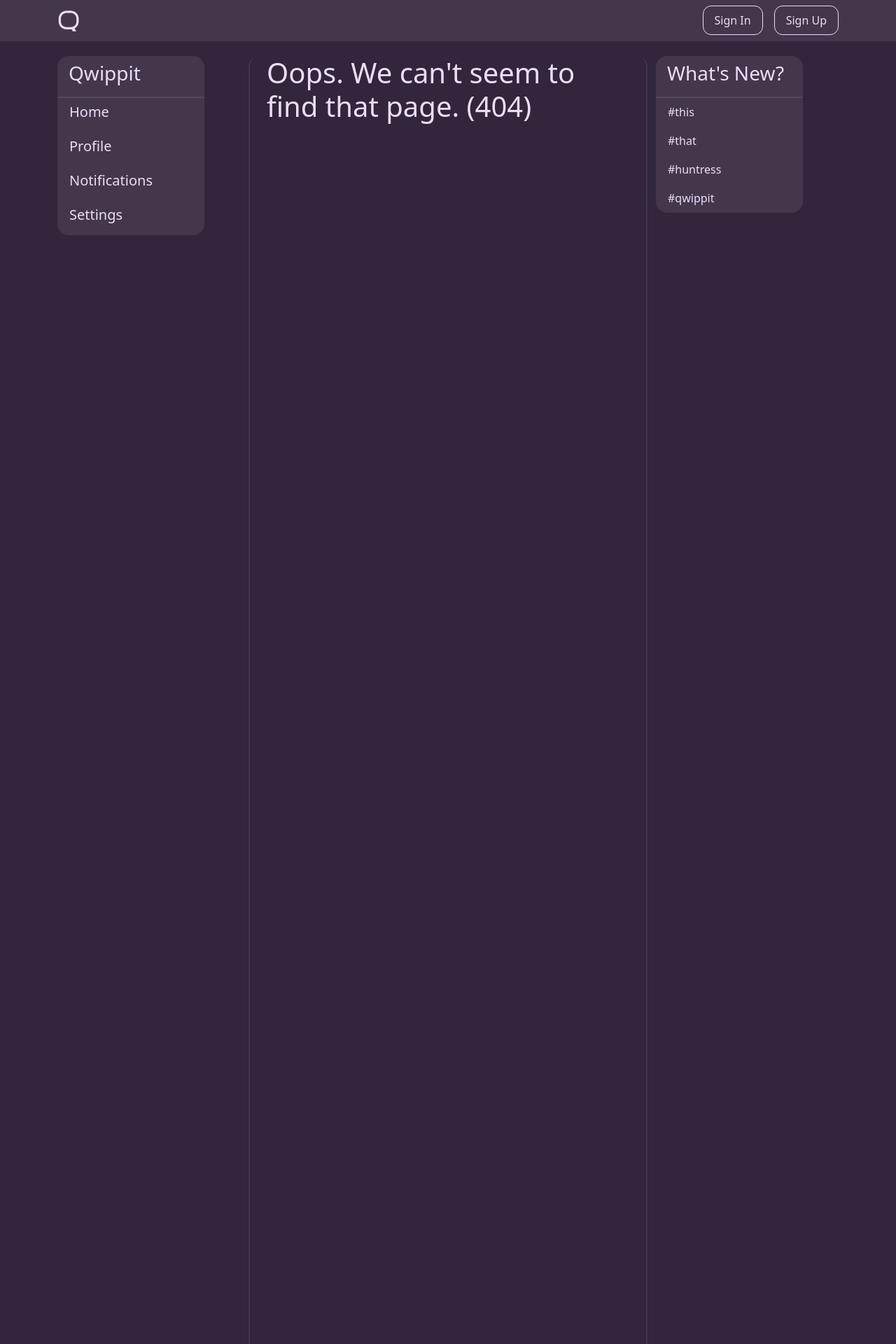
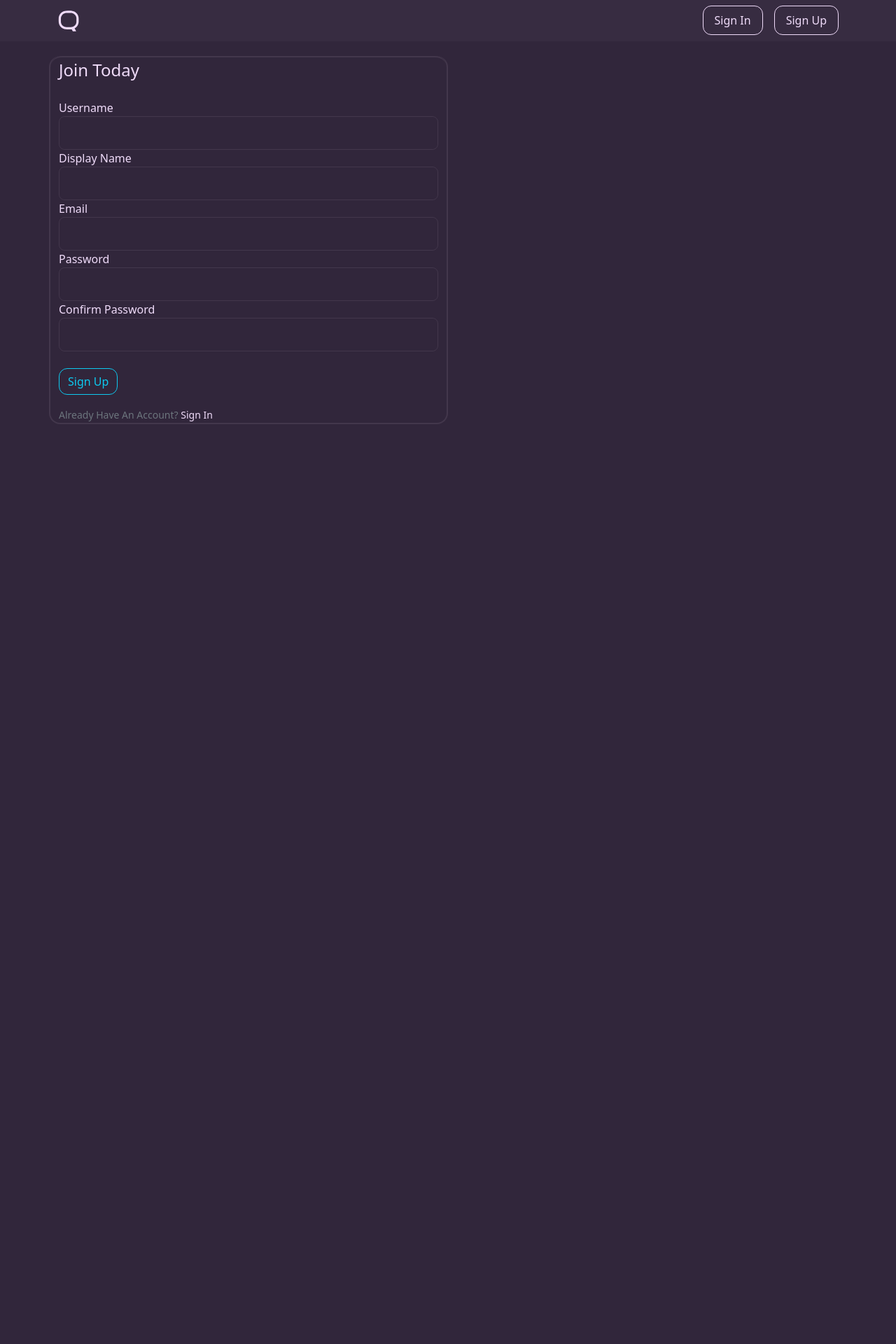
Before and after one commit to flynnsol/Qwippit, a Flask app: page /u/signup in a window 1280 px wide. Shown: the top 1920 px of the page at 70% size. After the commit the page ends 606 px from the top, so only its background shows below. Run offline with Flask 2, Linux system fonts and the light colour scheme; some libraries are stand-ins or nearby versions.

Commit message:
signin signup added

```diff
--- a/qwippit/__init__.py
+++ b/qwippit/__init__.py
@@ -4,6 +4,7 @@ from flask_bcrypt import Bcrypt
 from flask_login import LoginManager
 from flask_mail import Mail
 from qwippit.config import Config
+from flask_mobility import Mobility
 
 db = SQLAlchemy()
 bcrypt = Bcrypt()
@@ -29,4 +30,6 @@ def create_app(config_class=Config):
     app.register_blueprint(main)
     app.register_blueprint(errors)
 
+    Mobility(app)
+
     return app
--- a/qwippit/models.py
+++ b/qwippit/models.py
@@ -12,7 +12,8 @@ def load_user(user_id):
 
 class User(db.Model, UserMixin):
     id = db.Column(db.Integer, primary_key=True)
-    username = db.Column(db.String(20), unique=True, nullable=False)
+    username = db.Column(db.String(16), unique=True, nullable=False)
+    displayname = db.Column(db.String(20), nullable=False)
     email = db.Column(db.String(120), unique=True, nullable=False)
     image_file = db.Column(db.String(20), nullable=False, default='default.png')
     password = db.Column(db.String(60), nullable=False)
--- a/qwippit/static/main.css
+++ b/qwippit/static/main.css
@@ -13,7 +13,7 @@ a {
 }
 
 .bg-main-highlight {
-    background: #43374C;
+    background: #372C41;
 }
 
 .main-font {
@@ -53,8 +53,12 @@ a {
     border-top-left-radius: 1rem;
     border-left: 0.15rem solid;
     border-right: 0.15rem solid;
+
+    border-bottom-right-radius: 1rem;
+    border-bottom-left-radius: 1rem;
+    border-bottom: 0.15rem solid;
+
     border-color: #43374C;
-    min-height: 5557px;
 }
 
 .center-content-top {
@@ -76,7 +80,7 @@ a {
 }
 
 .feed-option:hover {
-    background-color: #43374C;
+    background-color: #372C41;
     color: #EFDBF9;
 }
 
@@ -94,48 +98,7 @@ a {
     border-top-left-radius: 1rem;
 }
 
-
-/* Side Content Lists */
-
-.list-group-item {
-    background-color: #43374C;
-    transition: background-color 0.25s ease;
-    cursor: pointer;
-}
-
-.list-group-item:first-child {
-    cursor: auto;
-    border: none;
-    border-bottom: 0.15rem solid;
-    border-color: #54485D;
-}
-
-.list-group-item:first-child:hover {
-    background-color: #43374C;
-}
-
-.list-group-item:hover {
-    background-color: #54485D;
-}
-
-.list-group-item:last-child {
-    border-bottom-right-radius: 1rem;
-}
-
-.list-group {
-    border-bottom-right-radius: none;
-    --bs-list-group-border-radius: 1rem;
-    --bs-list-group-border-color: transparent;
-}
-
-/* btn */
-
-.btn {
-    --bs-btn-border-radius: 0.75rem;
-}
-
 /* Qwipp/Qwill */
-
 
 .author-link {
     text-decoration: none;
@@ -160,6 +123,102 @@ a {
 .article-metadata {
   padding-bottom: 1px;
   margin-bottom: 4px;
+}
+
+.content-section {
+    cursor: pointer;
+    padding-top: 3rem;
+    padding-bottom: 3rem;
+    border-bottom: 0.15rem solid;
+    border-color: #43374C;
+    background-color: #31263B;
+    transition: background-color 0.25s ease;
+}
+
+.content-section:hover {
+    background-color: #372C41;
+}
+
+.content-section:last-child {
+    border-bottom: none;
+    border-bottom-right-radius: 1rem;
+    border-bottom-left-radius: 1rem;
+}
+
+.border-highlight {
+    --bs-border-color: #54485D;
+}
+
+
+/* Side Content Lists */
+
+.list-group-item {
+    background-color: #372C41;
+    transition: background-color 0.25s ease;
+    cursor: pointer;
+}
+
+.list-group-item:first-child {
+    cursor: auto;
+    border: none;
+    border-bottom: 0.15rem solid;
+    border-color: #43374C;
+}
+
+.list-group-item:first-child:hover {
+    background-color: #372C41;
+}
+
+.list-group-item:hover {
+    background-color: #43374C;
+}
+
+.list-group-item:last-child {
+    border-bottom-right-radius: 1rem;
+}
+
+.list-group {
+    border-bottom-right-radius: none;
+    --bs-list-group-border-radius: 1rem;
+    --bs-list-group-border-color: transparent;
+}
+
+/* btn */
+
+.btn {
+    --bs-btn-border-radius: 0.75rem;
+}
+
+/* Sign In/ Sign Up */
+
+.sign-info-section {
+    border-top-right-radius: 1rem;
+    border-top-left-radius: 1rem;
+    border-top: 0.15rem solid;
+    border-color: #43374C;
+}
+
+input:-webkit-autofill {
+    -webkit-box-shadow:0 0 0 50px #31263B inset;
+    -webkit-text-fill-color: #EFDBF9;
+}
+
+input:-webkit-autofill:focus {
+    -webkit-box-shadow:0 0 0 50px #31263B inset;
+    -webkit-text-fill-color: #EFDBF9;
+}
+
+.form-control {
+    background-color: #31263B;
+    border-color: #43374C;
+    color: #EFDBF9;
+}
+
+.form-control:focus {
+    background-color: #372C41;
+    border-color: #54485D;
+    color: #EFDBF9;
+    box-shadow: 0 0 0 0.25rem rgb(67 55 76 / 25%);
 }
 
 
@@ -249,7 +308,7 @@ button.bg-primary:focus {
 }
 
 .btn-outline-primary:focus, .btn-outline-primary.focus {
-    box-shadow: 0 0 0 0.2rem rgba(239, 219, 249, 0.5);
+    box-shadow: 0 0 0 0.2rem rgba(67 55 76, 0.5);
 }
 
 .btn-outline-primary.disabled, .btn-outline-primary:disabled {
--- a/qwippit/templates/main/layout.html
+++ b/qwippit/templates/main/layout.html
@@ -44,17 +44,19 @@
         </header>
         <main role="main" class="container">
             <div class="row">
+                {% if request.MOBILE == False %}
                     <div class="col-md-3">
                         <div class="position-fixed" style="width: 16.4%">
                             <ul class="list-group">
                                 <li class="list-group-item bg-main main-font-nh"><h3>Qwippit</h3></li>
-                            <li onclick="location.href='{{ url_for('main.home') }}'" class="list-group-item bg-main main-font-nh"><h5>Home</h5></li>
-                            <li onclick="location.href='{{ url_for('main.home') }}'" class="list-group-item bg-main main-font-nh"><h5>Profile</h5></li>
-                            <li onclick="location.href='{{ url_for('main.home') }}'" class="list-group-item bg-main main-font-nh"><h5>Notifications</h5></li>
-                            <li onclick="location.href='{{ url_for('main.home') }}'" class="list-group-item lgl-last bg-main main-font-nh"><h5>Settings</h5></li>
+                                <li onclick="location.href='{{ url_for('main.home') }}'" class="list-group-item bg-main main-font-nh"><h6>Home</h6></li>
+                                <li onclick="location.href='{{ url_for('main.home') }}'" class="list-group-item bg-main main-font-nh"><h6>Profile</h6></li>
+                                <li onclick="location.href='{{ url_for('main.home') }}'" class="list-group-item bg-main main-font-nh"><h6>Notifications</h6></li>
+                                <li onclick="location.href='{{ url_for('main.home') }}'" class="list-group-item lgl-last bg-main main-font-nh"><h6>Settings</h6></li>
                             </ul>
                         </div>
                     </div>
+                {% endif %}
                 <div class="col-md-6 center-content">
                     {% with messages = get_flashed_messages(with_categories=true) %}
                         {% if messages %}
@@ -67,6 +69,7 @@
                     {% endwith %}
                     {% block content %}{% endblock %}
                 </div>
+                {% if request.MOBILE == False %}
                     <div class="col-md-3">
                         <div class="position-fixed" style="width: 16.4%">
                             <ul class="list-group">
@@ -78,6 +81,7 @@
                             </ul>
                         </div>
                     </div>
+                {% endif %}
             </div>
         </main>
     </body>
--- /dev/null
+++ b/qwippit/templates/users/signup.html
@@ -0,0 +1,89 @@
+{% extends "main/layout.html" %}
+{% block content %}
+    <div class="sign-info-section row">
+      <form method="POST" action="">
+          {{ form.hidden_tag() }}
+          <fieldset class="form-group">
+              <legend class="mb-4">Join Today</legend>
+              <div class="form-group">
+                  {{ form.username.label(class="form-control-label") }}
+
+                  {% if form.username.errors %}
+                    {{ form.username(class="form-control form-control-lg is-invalid") }}
+                    <div class="invalid-feedback">
+                        {% for error in form.username.errors %}
+                            <span>{{ error }}</span>
+                        {% endfor %}
+                    </div>
+                  {% else %}
+                    {{ form.username(class="form-control form-control-lg") }}
+                  {% endif %}
+              </div>
+              <div class="form-group">
+                  {{ form.displayname.label(class="form-control-label") }}
+
+                  {% if form.displayname.errors %}
+                    {{ form.displayname(class="form-control form-control-lg is-invalid") }}
+                    <div class="invalid-feedback">
+                        {% for error in form.displayname.errors %}
+                            <span>{{ error }}</span>
+                        {% endfor %}
+                    </div>
+                  {% else %}
+                    {{ form.displayname(class="form-control form-control-lg") }}
+                  {% endif %}
+              </div>
+              <div class="form-group">
+                  {{ form.email.label(class="form-control-label") }}
+
+                  {% if form.email.errors %}
+                    {{ form.email(class="form-control form-control-lg is-invalid") }}
+                    <div class="invalid-feedback">
+                        {% for error in form.email.errors %}
+                            <span>{{ error }}</span>
+                        {% endfor %}
+                    </div>
+                  {% else %}
+                    {{ form.email(class="form-control form-control-lg") }}
+                  {% endif %}
+              </div>
+              <div class="form-group">
+                  {{ form.password.label(class="form-control-label") }}
+
+                  {% if form.password.errors %}
+                    {{ form.password(class="form-control form-control-lg is-invalid") }}
+                    <div class="invalid-feedback">
+                        {% for error in form.password.errors %}
+                            <span>{{ error }}</span>
+                        {% endfor %}
+                    </div>
+                  {% else %}
+                    {{ form.password(class="form-control form-control-lg") }}
+                  {% endif %}
+              </div>
+              <div class="form-group">
+                  {{ form.confirm_password.label(class="form-control-label") }}
+
+                  {% if form.confirm_password.errors %}
+                    {{ form.confirm_password(class="form-control form-control-lg is-invalid") }}
+                    <div class="invalid-feedback">
+                        {% for error in form.confirm_password.errors %}
+                            <span>{{ error }}</span>
+                        {% endfor %}
+                    </div>
+                  {% else %}
+                    {{ form.confirm_password(class="form-control form-control-lg") }}
+                  {% endif %}
+              </div>
+          </fieldset>
+          <div class="form-group mt-4">
+              {{ form.submit(class="btn btn-outline-info") }}
+          </div>
+      </form>
+    </div>
+    <div class="pt-3">
+        <small class="text-muted">
+            Already Have An Account? <a class="ml-2 main-font" href="{{ url_for('users.signin') }}">Sign In</a>
+        </small>
+    </div>
+{% endblock content %}
--- /dev/null
+++ b/qwippit/users/forms.py
@@ -0,0 +1,73 @@
+from flask_login import current_user
+from flask_wtf import FlaskForm
+from flask_wtf.file import FileAllowed
+from wtforms import PasswordField, SubmitField, StringField, FileField, BooleanField
+from wtforms.validators import DataRequired, Length, Email, EqualTo, ValidationError
+
+from qwippit.models import User
+
+
+class RegistrationForm(FlaskForm):
+    username = StringField('Username', validators=[DataRequired(), Length(2, 16)])
+    displayname = StringField('Display Name', validators=[DataRequired(), Length(2, 20)])
+    email = StringField('Email', validators=[DataRequired(), Email()])
+    password = PasswordField('Password', validators=[DataRequired(), Length(8)])
+    confirm_password = PasswordField('Confirm Password', validators=[DataRequired(), Length(8), EqualTo('password')])
+
+    submit = SubmitField('Sign Up')
+
+    def validate_username(self, username):
+        user = User.query.filter_by(username=username.data).first()
+        if user:
+            raise ValidationError('That username is in use. Please choose a different username.')
+
+    def validate_email(self, email):
+        user = User.query.filter_by(email=email.data).first()
+        if user:
+            raise ValidationError('That email is in use. Please choose a different email.')
+
+
+class LoginForm(FlaskForm):
+    email = StringField('Email', validators=[DataRequired(), Email()])
+    password = PasswordField('Password', validators=[DataRequired(), Length(8)])
+    remember = BooleanField('Remember Me')
+
+    submit = SubmitField('Sign In')
+
+
+class UpdateAccountForm(FlaskForm):
+    username = StringField('Username', validators=[DataRequired(), Length(2, 20)])
+    email = StringField('Email', validators=[DataRequired(), Email()])
+    picture = FileField('Update Profile Picture', validators=[FileAllowed(['jpg', 'png'])])
+
+    submit = SubmitField('Update')
+
+    def validate_username(self, username):
+        if username.data != current_user.username:
+            user = User.query.filter_by(username=username.data).first()
+            if user:
+                raise ValidationError('That username is in use. Please choose a different username.')
+
+    def validate_email(self, email):
+        if email.data != current_user.email:
+            user = User.query.filter_by(email=email.data).first()
+            if user:
+                raise ValidationError('That email is in use. Please choose a different email.')
+
+
+class RequestResetForm(FlaskForm):
+    email = StringField('Email', validators=[DataRequired(), Email()])
+
+    submit = SubmitField('Request Password Reset')
+
+    def validate_email(self, email):
+        user = User.query.filter_by(email=email.data).first()
+        if user is None:
+            raise ValidationError('There is no account with that email. Register an account first.')
+
+
+class ResetPasswordForm(FlaskForm):
+    password = PasswordField('Password', validators=[DataRequired(), Length(8)])
+    confirm_password = PasswordField('Confirm Password', validators=[DataRequired(), Length(8), EqualTo('password')])
+
+    submit = SubmitField('Reset Password')
--- a/qwippit/users/routes.py
+++ b/qwippit/users/routes.py
@@ -1,35 +1,40 @@
+from flask_login import current_user, login_user
+
+from qwippit import bcrypt, db
 from qwippit.models import User, Qwipp, Qwill
 from flask import Blueprint, redirect, flash, url_for, render_template, request
+
+from qwippit.users.forms import RegistrationForm, LoginForm
 
 users = Blueprint('users', __name__)
 
 
-@users.route("/signup", methods=['GET', 'POST'])
+@users.route("/u/signup", methods=['GET', 'POST'])
 def signup():
-    # if current_user.is_authenticated:
-    #     return redirect(url_for('main.home'))
-    # form = RegistrationForm()
-    # if form.validate_on_submit():
-    #     hashed_password = bcrypt.generate_password_hash(form.password.data).decode('utf-8')
-    #     user = User(username=form.username.data, email=form.email.data, password=hashed_password)
-    #     db.session.add(user)
-    #     db.session.commit()
-    #     flash(f'Your account has been created! You are now able to login.', 'success')
-    #     return redirect(url_for('users.login'))
-    return render_template('signup.html', title='Sign Up', form=form)
+    if current_user.is_authenticated:
+        return redirect(url_for('main.home'))
+    form = RegistrationForm()
+    if form.validate_on_submit():
+        hashed_password = bcrypt.generate_password_hash(form.password.data).decode('utf-8')
+        user = User(username=form.username.data, email=form.email.data, password=hashed_password)
+        db.session.add(user)
+        db.session.commit()
+        flash(f'Your account has been created! You are now able to login.', 'success')
+        return redirect(url_for('users.login'))
+    return render_template('users/signup.html', title='Sign Up', form=form)
 
 
-@users.route("/signin", methods=['GET', 'POST'])
+@users.route("/u/signin", methods=['GET', 'POST'])
 def signin():
-    # if current_user.is_authenticated:
-    #     return redirect(url_for('main.home'))
-    # form = LoginForm()
-    # if form.validate_on_submit():
-    #     user = User.query.filter_by(email=form.email.data).first()
-    #     if user and bcrypt.check_password_hash(user.password, form.password.data):
-    #         login_user(user, remember=form.remember.data)
-    #         next_page = request.args.get('next')
-    #         return redirect(next_page) if next_page else redirect(url_for('main.home'))
-    #     else:
-    #         flash('Login Unsuccessful. Please check email and password.', 'danger')
-    return render_template('signin.html', title='Sign In', form=form)
+    if current_user.is_authenticated:
+        return redirect(url_for('main.home'))
+    form = LoginForm()
+    if form.validate_on_submit():
+        user = User.query.filter_by(email=form.email.data).first()
+        if user and bcrypt.check_password_hash(user.password, form.password.data):
+            login_user(user, remember=form.remember.data)
+            next_page = request.args.get('next')
+            return redirect(next_page) if next_page else redirect(url_for('main.home'))
+        else:
+            flash('Login Unsuccessful. Please check email and password.', 'danger')
+    return render_template('users/signin.html', title='Sign In', form=form)
```
Also changed, not shown: qwippit/templates/main/home.html (+9 -7 lines), qwippit/templates/users/signin.html (added, +47 -0 lines), qwippit/static/img/android-chrome-192x192.png, qwippit/static/img/android-chrome-512x512.png, qwippit/static/img/apple-touch-icon.png, qwippit/static/img/favicon-16x16.png, qwippit/static/img/favicon-32x32.png, qwippit/static/img/favicon.ico. Lines whose indentation alone changed are shown as unchanged.
